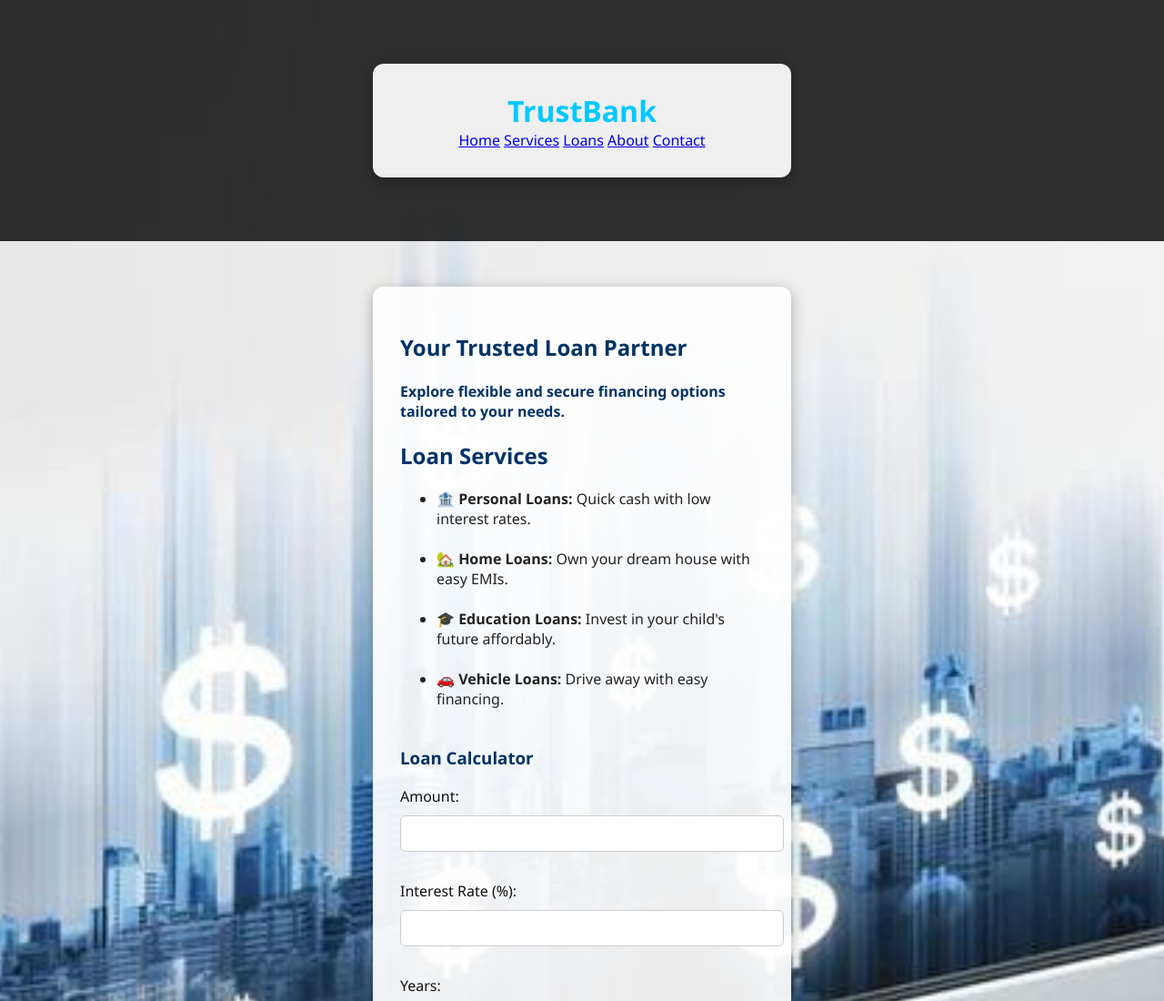
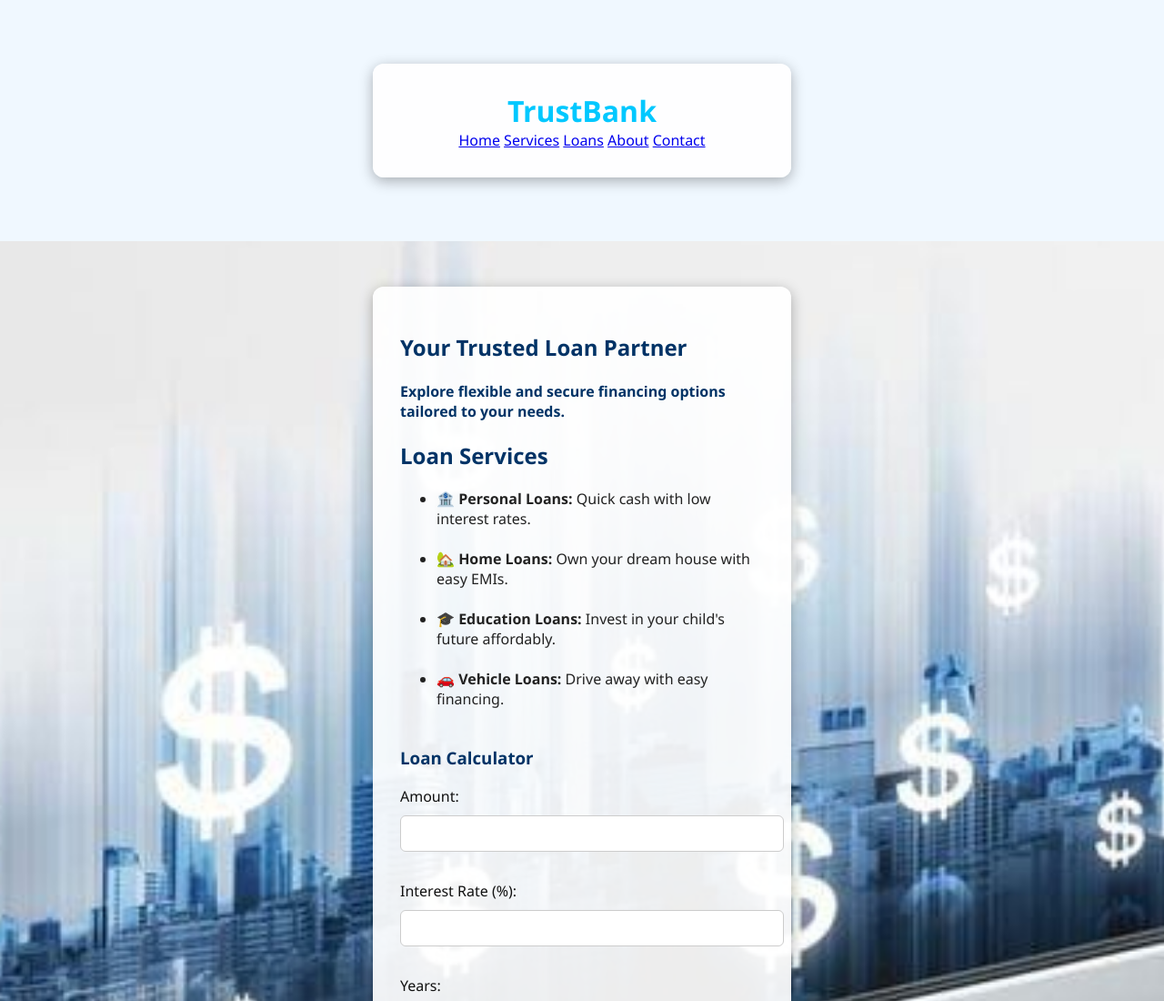
Before and after one commit to rebiyamalik/Bank-Management, a plain HTML site: page loans.html in a window 1280 px wide. Shown: the top 1100 px of the page at 91% size. Drawn offline with Linux system fonts and the light colour scheme.

Commit message:
Update style.css

```diff
--- a/style.css
+++ b/style.css
@@ -41,6 +41,11 @@ header {
   text-align: center;
   padding: 20px;
   color: #fff;
+}
+/* Override black header only for loans page */
+body.loans-page header {
+  background: #f0f8ff; /* soft light blue */
+  color: #003366;       /* dark blue text */
 }
 
 header h1 {
```
